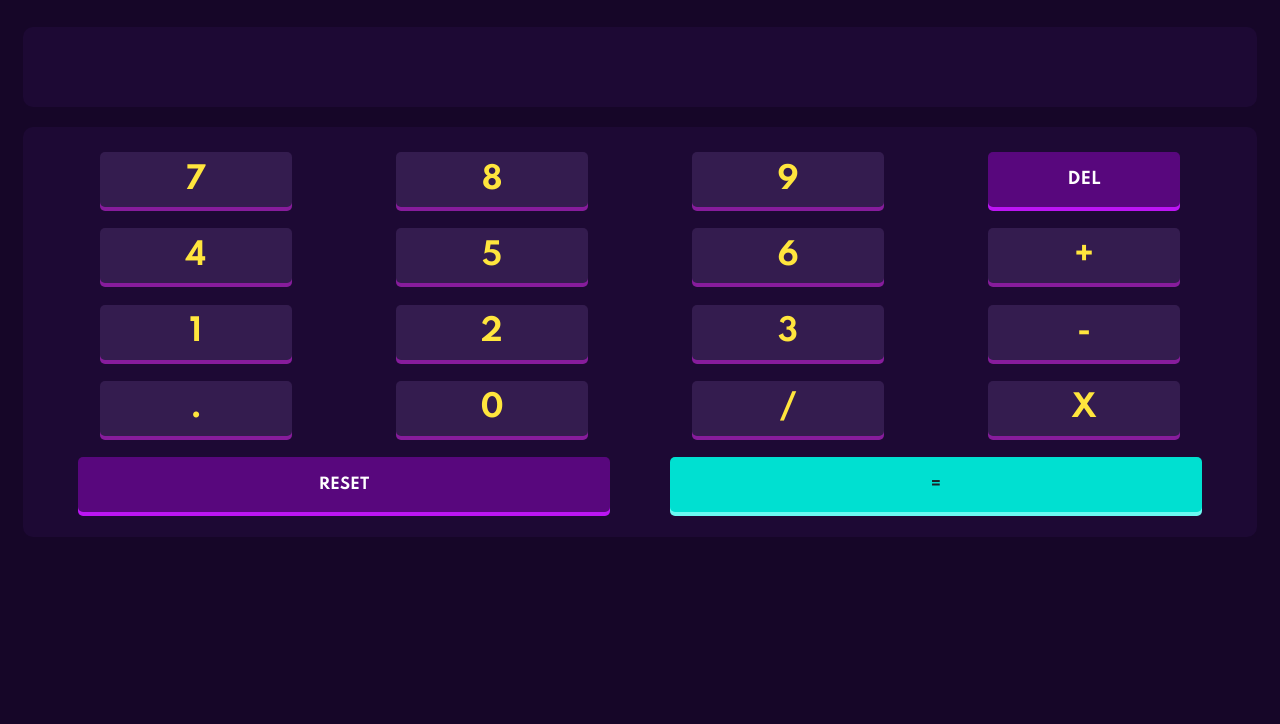
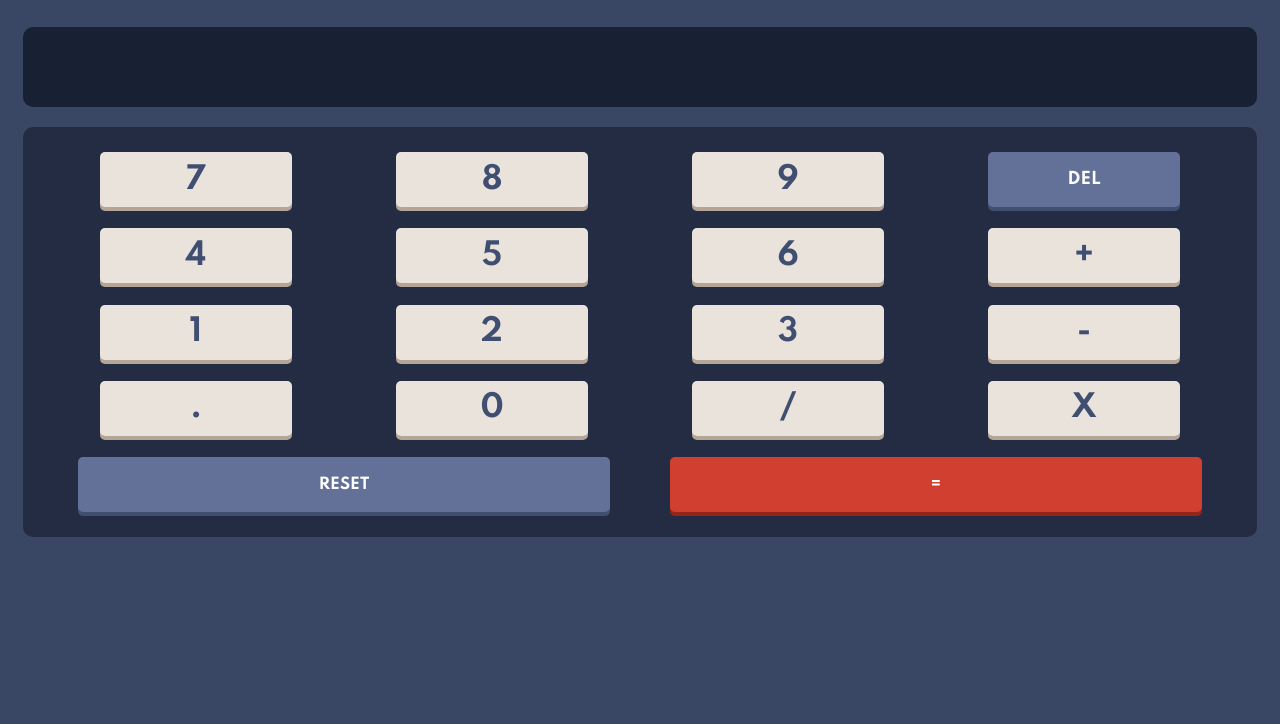
Before and after one commit to Jorgedel002/my-frontend, a plain HTML site: page calculadora/index.html in a window 1280 px wide. Shown: the part 76-800 px from the top of the page. Drawn offline with Linux system fonts and the light colour scheme.

Commit message:
Update index.html

```diff
--- a/calculadora/index.html
+++ b/calculadora/index.html
@@ -12,7 +12,7 @@
     <link rel="preconnect" href="https://fonts.gstatic.com" crossorigin>
     <link href="https://fonts.googleapis.com/css2?family=Spartan:wght@700&display=swap" rel="stylesheet">
 </head>
-<body class="active-1 active-2">
+<body class="">
     <header class="header">
         <div class="top">
             <span class="title">calc</span>
```
